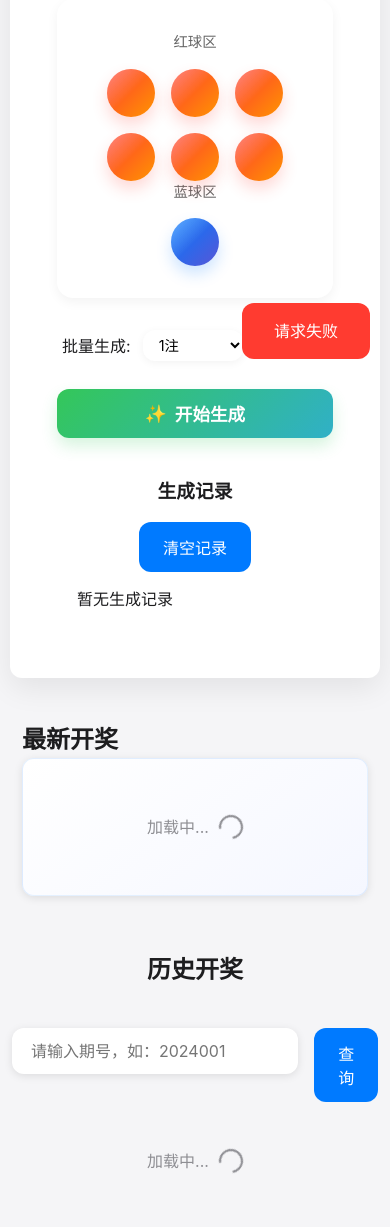
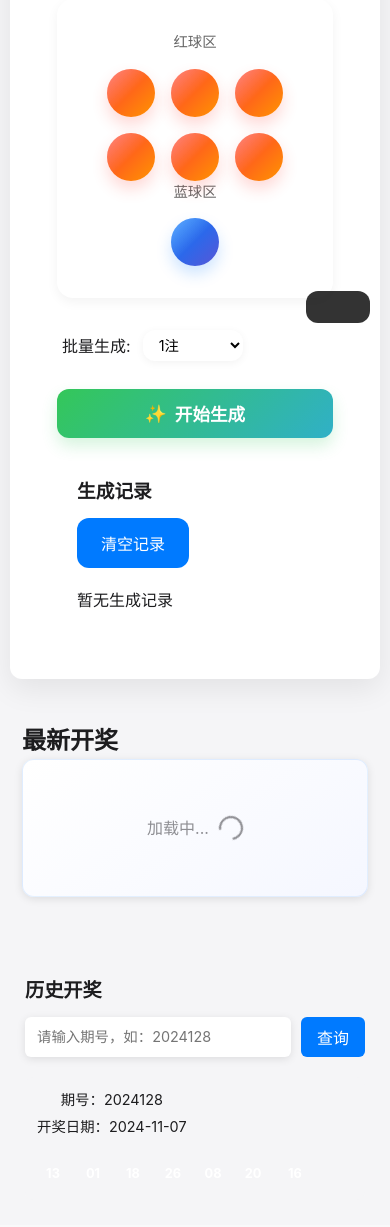
Before and after one commit to clover-eric/ssq, a Flask app: page / in a window 390 px wide. Shown: the part 549-1776 px from the top of the page. After the commit the page ends 1683 px from the top, so only its background shows below. Run offline with Flask 2, Linux system fonts and the light colour scheme; data that the repository does not hold is empty.

Commit message:
修复历史开奖的布局

```diff
--- a/static/css/style.css
+++ b/static/css/style.css
@@ -607,7 +607,7 @@
     }
 }
 
-/* 移动���适配 */
+/* 移动端适配 */
 @media (max-width: 768px) {
     .generator-mode {
         flex-direction: column;
@@ -1045,3 +1045,147 @@
         font-size: 0.95rem;
     }
 }
+
+/* 历史开奖区域样式 */
+.lottery-history {
+    background: var(--card-bg);
+    border-radius: var(--border-radius);
+    padding: 20px;
+    margin-top: 20px;
+    box-shadow: var(--card-shadow);
+}
+
+.history-header {
+    display: flex;
+    justify-content: space-between;
+    align-items: center;
+    margin-bottom: 20px;
+}
+
+.history-header h2 {
+    margin: 0;
+    font-size: 1.2rem;
+    color: var(--text-color);
+}
+
+.search-box {
+    display: flex;
+    gap: 10px;
+}
+
+.search-box input {
+    padding: 8px 12px;
+    border: 1px solid var(--border-color);
+    border-radius: 6px;
+    font-size: 0.9rem;
+    width: 180px;
+}
+
+.search-btn {
+    padding: 8px 16px;
+    background: var(--primary-color);
+    color: white;
+    border: none;
+    border-radius: 6px;
+    cursor: pointer;
+    transition: var(--transition);
+}
+
+.history-container {
+    background: var(--background-color);
+    border-radius: 8px;
+    overflow: hidden;
+}
+
+.history-item {
+    padding: 15px;
+    border-bottom: 1px solid var(--border-color);
+}
+
+.draw-info {
+    display: flex;
+    justify-content: space-between;
+    margin-bottom: 12px;
+    color: var(--text-secondary);
+    font-size: 0.9rem;
+}
+
+.draw-numbers {
+    display: flex;
+    gap: 15px;
+    align-items: center;
+}
+
+.red-balls, .blue-balls {
+    display: flex;
+    gap: 8px;
+}
+
+.history-ball {
+    width: 36px;
+    height: 36px;
+    display: flex;
+    align-items: center;
+    justify-content: center;
+    border-radius: 50%;
+    color: white;
+    font-weight: bold;
+    font-size: 0.9rem;
+}
+
+.red-ball {
+    background: var(--red-ball-color);
+}
+
+.blue-ball {
+    background: var(--blue-ball-color);
+}
+
+/* 移动端适配 */
+@media (max-width: 768px) {
+    .history-header {
+        flex-direction: column;
+        align-items: flex-start;
+        gap: 12px;
+    }
+
+    .search-box {
+        width: 100%;
+    }
+
+    .search-box input {
+        flex: 1;
+    }
+
+    .draw-info {
+        flex-direction: column;
+        gap: 6px;
+    }
+
+    .draw-numbers {
+        flex-wrap: wrap;
+        gap: 10px;
+    }
+
+    .history-ball {
+        width: 32px;
+        height: 32px;
+        font-size: 0.85rem;
+    }
+}
+
+@media (max-width: 480px) {
+    .lottery-history {
+        padding: 15px;
+    }
+
+    .history-item {
+        padding: 12px;
+    }
+
+    .history-ball {
+        width: 28px;
+        height: 28px;
+        font-size: 0.8rem;
+    }
+}
--- a/templates/index.html
+++ b/templates/index.html
@@ -135,20 +135,37 @@
                 </div>
             </section>
 
-            <section class="history-draws">
+            <section class="lottery-history">
                 <div class="history-header">
                     <h2>历史开奖</h2>
-                    <div class="search-container">
-                        <div class="search-wrapper">
-                            <input type="text" id="drawNumber" placeholder="请输入期号，如：2024001" maxlength="7" pattern="\d{7}">
-                            <span class="search-hint">输入7位数字期号</span>
-                        </div>
-                        <button id="searchBtn">查询</button>
-                        <button id="resetBtn" class="reset-btn" style="display: none;">返回最新</button>
+                    <div class="search-box">
+                        <input type="text" id="drawNumber" placeholder="请输入期号，如：2024128" />
+                        <button id="searchBtn" class="search-btn">查询</button>
                     </div>
                 </div>
-                <div class="draw-list" id="historyDraws">
-                    <div class="loading">加载中...</div>
+
+                <div class="history-container">
+                    <div class="history-list" id="historyDraws">
+                        <div class="history-item">
+                            <div class="draw-info">
+                                <span class="draw-no">期号：<span id="drawNo">2024128</span></span>
+                                <span class="draw-date">开奖日期：<span id="drawDate">2024-11-07</span></span>
+                            </div>
+                            <div class="draw-numbers">
+                                <div class="red-balls">
+                                    <span class="history-ball red-ball">13</span>
+                                    <span class="history-ball red-ball">01</span>
+                                    <span class="history-ball red-ball">18</span>
+                                    <span class="history-ball red-ball">26</span>
+                                    <span class="history-ball red-ball">08</span>
+                                    <span class="history-ball red-ball">20</span>
+                                </div>
+                                <div class="blue-balls">
+                                    <span class="history-ball blue-ball">16</span>
+                                </div>
+                            </div>
+                        </div>
+                    </div>
                 </div>
             </section>
         </main>
```
